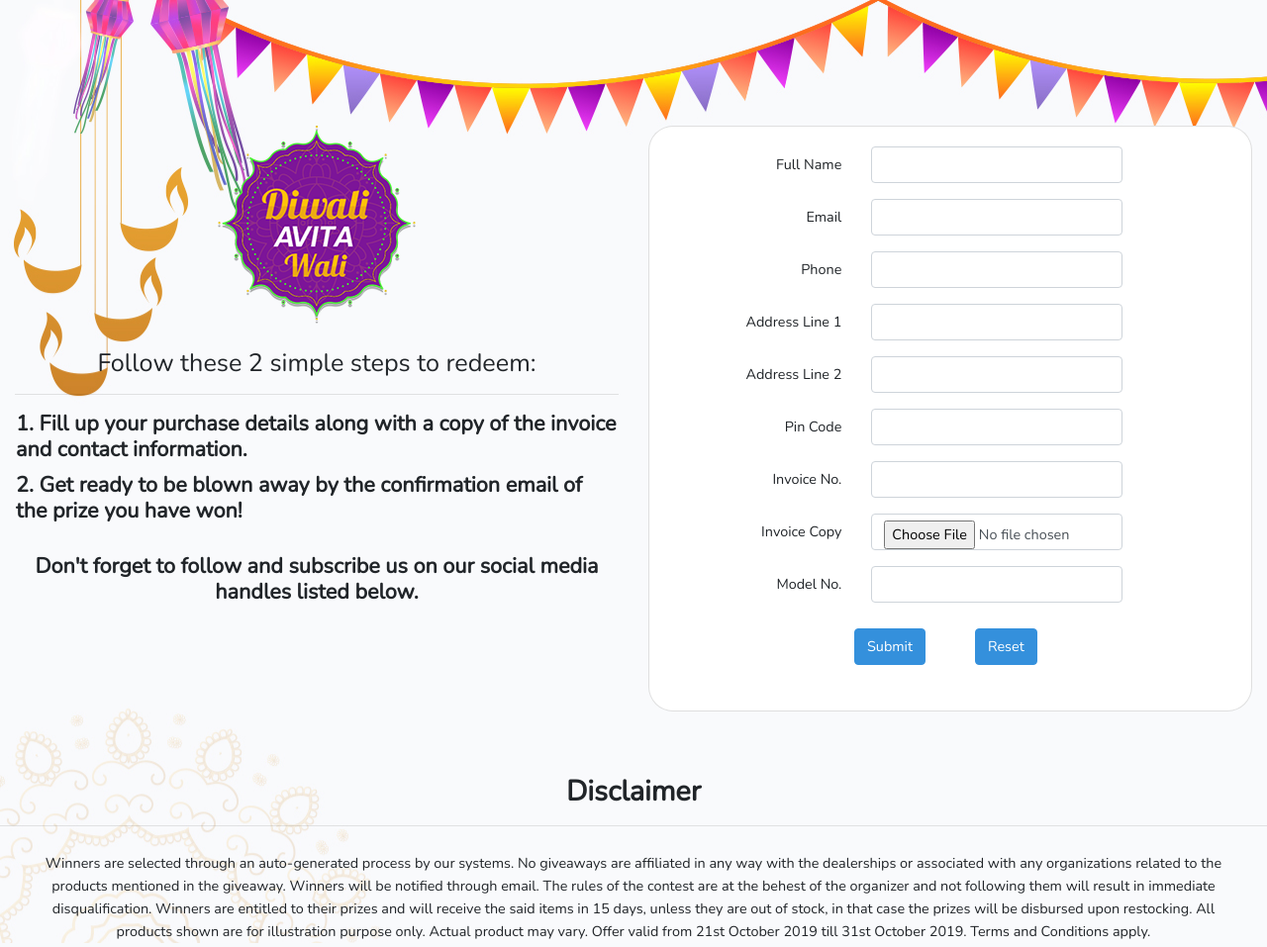
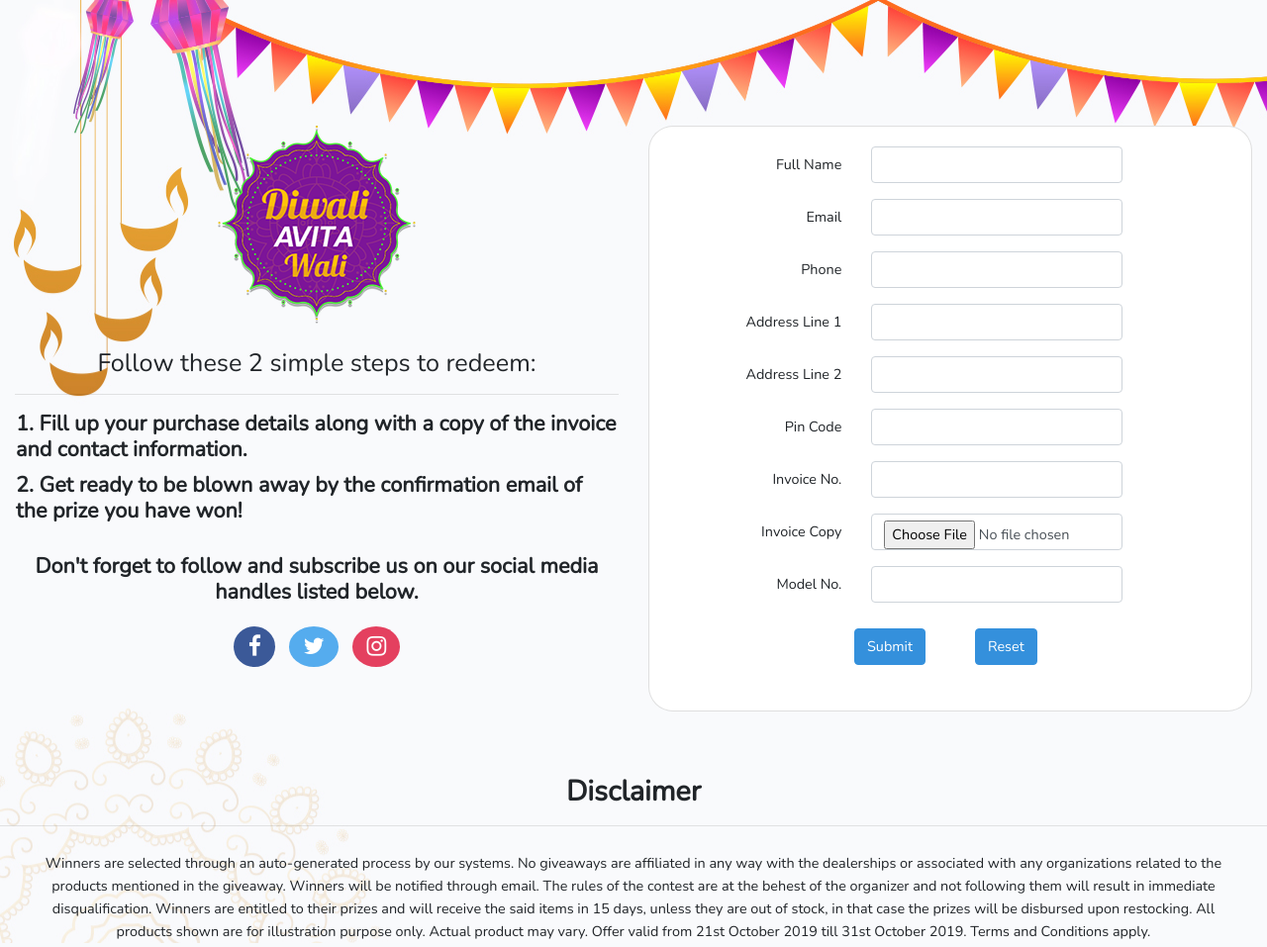
Before and after one commit to avitaind/diwali-campaign, a Laravel app: page / in a window 1280 px wide. Shown: the part 25-982 px from the top of the page at 99% size. Run offline with Laravel 8, Linux system fonts and the light colour scheme.

Commit message:
Social Media Icons Added

```diff
--- a/public/css/responsive.css
+++ b/public/css/responsive.css
@@ -38,7 +38,7 @@
     font-weight: 600;
 }
 .bold-heading{
- margin-top: 20px;
+ margin: 20px 0px;
 }
 .main-logo{
 margin: 5%;
@@ -48,3 +48,32 @@
     text-align: center;
     margin-top: 5%;
 }
+/*Social Media*/
+.fa {
+    font-size: 23px !important;
+    padding: 8px 14px 10px 15px;
+    border-radius: 50%;
+    text-decoration: none;
+    margin: 0 5px;
+}
+
+
+.fa:hover {
+    opacity: 0.7;
+    text-decoration: none;
+    color: #fff;
+}
+
+.fa-facebook {
+    background: #3B5998;
+    color: white;
+
+}
+.fa-instagram {
+    background: #E4405F;
+    color: white;
+}
+.fa-twitter {
+    background: #55ACEE;
+    color: white;
+}
--- a/resources/views/diwali-campaign.blade.php
+++ b/resources/views/diwali-campaign.blade.php
@@ -31,6 +31,10 @@
         </tr>
 
                 </table>
+
+                <a href="https://www.facebook.com/AvitaIndia/" class="fa fa-facebook" aria-hidden="true"></a>
+                <a href="https://twitter.com/AvitaIndia" class="fa fa-twitter" aria-hidden="true"></a>
+                <a href="https://www.instagram.com/avitaind/" class="fa fa-instagram" aria-hidden="true"></a>
 
 
             </div>
@@ -148,6 +152,8 @@
             </div>
         </div>
     </div>
+
+
      <h2 class="desclimer"><strong>Disclaimer</strong></h3>
 <hr>
      <p class="product-statement-list" style="text-align:center; margin:2%;">
--- a/resources/views/layouts/app.blade.php
+++ b/resources/views/layouts/app.blade.php
@@ -22,7 +22,7 @@
     <!-- Styles -->
     <link href="{{ asset('css/app.css') }}" rel="stylesheet">
     <link href="{{ asset('css/responsive.css') }}" rel="stylesheet">
-
+    <link rel="stylesheet" href="https://cdnjs.cloudflare.com/ajax/libs/font-awesome/4.7.0/css/font-awesome.min.css">
 </head>
 <body>
     <div id="app">
```
Also changed, not shown: .styleci.yml.
